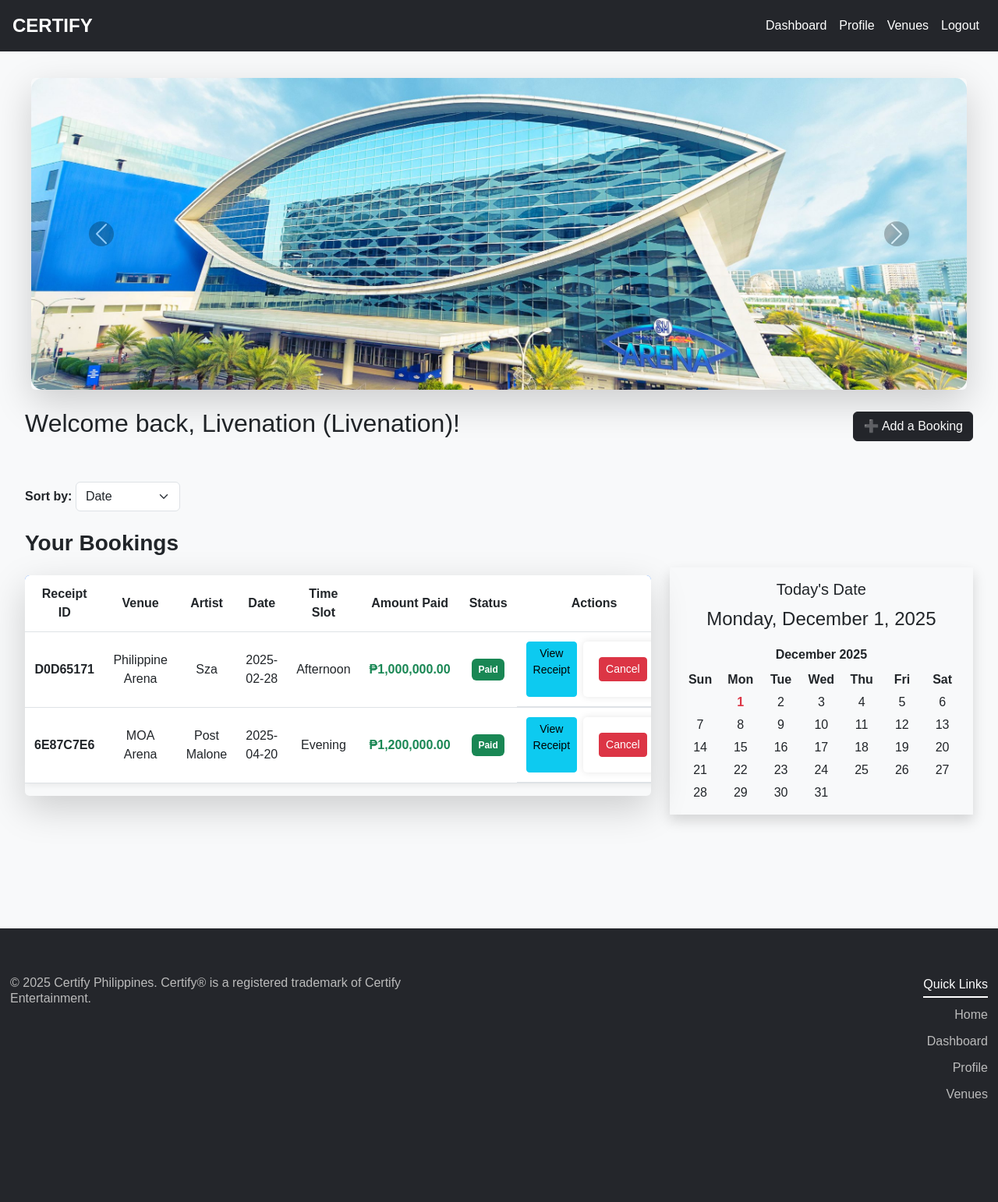
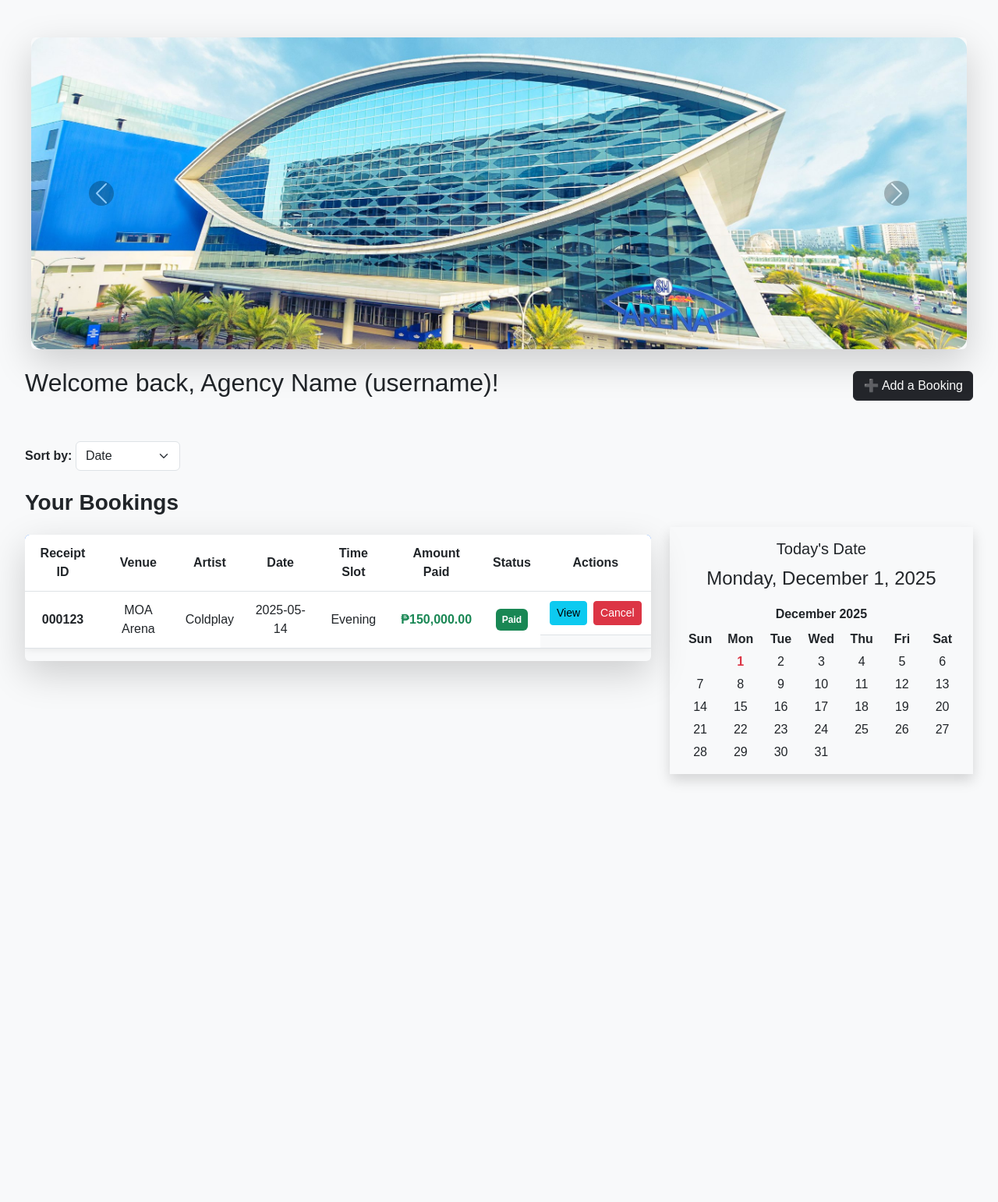
Before and after one commit to Cegeurun/Certify_MERN, a Flask app: page /dashboard in a window 1280 px wide. Shown: the whole page at 78% size. After the commit the page ends 1005 px from the top, so only its background shows below. Run offline with Flask 3, Linux system fonts and the light colour scheme; a user stored in the database is signed in; some libraries are stand-ins or nearby versions.

Commit message:
Refactor dashboard.html for improved layout and features
Revised the dashboard template to improve structure and functionality, including a booking form and sorting options.

```diff
--- a/Flask/templates/dashboard.html
+++ b/Flask/templates/dashboard.html
@@ -1,39 +1,51 @@
-{% extends 'base.html' %}
+<!DOCTYPE html>
+<html lang="en">
 
-{% block title %}Dashboard{% endblock %}
+<head>
+    <meta charset="UTF-8" />
+    <meta name="viewport" content="width=device-width, initial-scale=1.0" />
+    <title>Dashboard</title>
 
-{% block content %}
+    <!-- Bootstrap CSS -->
+    <link rel="stylesheet"
+        href="https://cdn.jsdelivr.net/npm/bootstrap@5.3.0/dist/css/bootstrap.min.css" />
 
+    <link rel="stylesheet" href="css/styles.css" />
+</head>
+
+<body>
 
     <div class="ms-3 me-3 mb-5 mt-5">
+
         <!-- Arena Slideshow -->
         <div id="arenaCarousel" class="carousel slide mb-4 shadow-lg rounded overflow-hidden" data-bs-ride="carousel">
             <div class="carousel-inner">
                 <div class="carousel-item active">
-            <img src="{{ url_for('static', filename='images/MOA_Arena.jpg') }}" class="d-block w-100 carousel-img" alt="MOA Arena">
+                    <img src="images/MOA_Arena.jpg" class="d-block w-100 carousel-img" alt="MOA Arena">
                 </div>
                 <div class="carousel-item">
-            <img src="{{ url_for('static', filename='images/Philippine_Arena.jpg') }}" class="d-block w-100 carousel-img" alt="Philippine Arena">
+                    <img src="images/Philippine_Arena.jpg" class="d-block w-100 carousel-img" alt="Philippine Arena">
                 </div>
                 <div class="carousel-item">
-            <img src="{{ url_for('static', filename='images/Araneta_Coliseum.jpg') }}" class="d-block w-100 carousel-img" alt="Araneta Coliseum">
+                    <img src="images/Araneta_Coliseum.jpg" class="d-block w-100 carousel-img" alt="Araneta Coliseum">
                 </div>
             </div>
 
             <!-- Navigation Controls -->
             <button class="carousel-control-prev" type="button" data-bs-target="#arenaCarousel" data-bs-slide="prev">
-        <span class="carousel-control-prev-icon custom-arrow" aria-hidden="true"></span>
-        <span class="visually-hidden">Previous</span>
+                <span class="carousel-control-prev-icon custom-arrow"></span>
             </button>
+
             <button class="carousel-control-next" type="button" data-bs-target="#arenaCarousel" data-bs-slide="next">
-        <span class="carousel-control-next-icon custom-arrow" aria-hidden="true"></span>
-        <span class="visually-hidden">Next</span>
+                <span class="carousel-control-next-icon custom-arrow"></span>
             </button>
         </div>
+
         <div class="container mt-5">
             <div class="ms-3 me-3 mb-5">
                 <div class="d-flex justify-content-between align-items-center mb-5">
-            <h2>Welcome back, {{ agency_name }} ({{ username }})!</h2>
+                    <h2>Welcome back, Agency Name (username)!</h2>
+
                     <button class="btn btn-primary" type="button" data-bs-toggle="collapse" data-bs-target="#bookingForm">
                         ➕ Add a Booking
                     </button>
@@ -42,19 +54,19 @@
                 <!-- Sorting Dropdown -->
                 <div class="mb-4">
                     <label for="sort" class="fw-bold">Sort by:</label>
-            <select id="sort" class="form-select w-auto d-inline-block" onchange="sortDashboard()">
-                <option value="date" {% if request.args.get('sort', 'date') == 'date' %}selected{% endif %}>Date</option>
-                <option value="artist" {% if request.args.get('sort') == 'artist' %}selected{% endif %}>Artist Name</option>
-                <option value="venue" {% if request.args.get('sort') == 'venue' %}selected{% endif %}>Venue</option>
+                    <select id="sort" class="form-select w-auto d-inline-block">
+                        <option value="date" selected>Date</option>
+                        <option value="artist">Artist Name</option>
+                        <option value="venue">Venue</option>
                     </select>
                 </div>
 
-        <!-- Booking and Calendar Layout -->
                 <div class="row">
+
+                    <!-- Left: Booking Table -->
                     <div class="col-lg-8">
-                <!-- Booking History -->
                         <h3 class="mb-4 fw-bold text-dark">Your Bookings</h3>
-                {% if bookings %}
+
                         <div class="table-responsive shadow-lg rounded">
                             <table class="table align-middle text-center">
                                 <thead class="bg-primary text-white">
@@ -69,171 +81,126 @@
                                         <th>Actions</th>
                                     </tr>
                                 </thead>
+
                                 <tbody class="bg-light">
-                                {% for booking in bookings %}
                                     <tr class="border-bottom">
-                                        <td class="fw-bold">{{ booking.receipt_id }}</td>
-                                        <td>{{ booking.venue.name }}</td>
-                                        <td>{{ booking.artist_name }}</td>
-                                        <td>{{ booking.date }}</td>
-                                        <td>{{ booking.time_slot }}</td>
-                                        <td class="fw-bold text-success">₱{{ "{:,.2f}".format(booking.amount_expected) }}</td>
-                                        <td>
-                                            <span class="badge {% if booking.status == 'Paid' %}bg-success{% else %}bg-danger{% endif %} p-2">
-                                                {{ booking.status }}
-                                            </span>
-                                        </td>
-                                        <td class="d-flex gap-2">
-                                            <a href="{{ url_for('view_receipt', booking_id=booking.id) }}" class="btn btn-info btn-sm">View Receipt</a>
-                                            {% if booking.status == "Paid" %}
-                                                <form method="POST" action="{{ url_for('cancel_booking', booking_id=booking.id) }}">
-                                                    <button type="submit" class="btn btn-danger btn-sm" onclick="return confirm('Are you sure?')">Cancel</button>
-                                                </form>
-                                            {% else %}
-                                                <span class="text-muted">Cancelled</span>
-                                            {% endif %}
+                                        <td><b>000123</b></td>
+                                        <td>MOA Arena</td>
+                                        <td>Coldplay</td>
+                                        <td>2025-05-14</td>
+                                        <td>Evening</td>
+                                        <td class="fw-bold text-success">₱150,000.00</td>
+
+                                        <td><span class="badge bg-success p-2">Paid</span></td>
+
+                                        <td class="d-flex gap-2 justify-content-center">
+                                            <a class="btn btn-info btn-sm">View</a>
+                                            <button class="btn btn-danger btn-sm">Cancel</button>
                                         </td>
                                     </tr>
-                                {% endfor %}
                                 </tbody>
+
                             </table>
                         </div>
-                {% else %}
-                    <p class="text-center text-muted">You have no bookings.</p>
-                {% endif %}
+
                     </div>
 
-            <!-- Right Side: Calendar -->
+                    <!-- Right: Calendar -->
                     <div class="col-lg-4 mb-5 pt-5">
                         <div class="cardd shadow p-3 mb-5">
                             <h5 class="text-center">Today's Date</h5>
                             <div id="calendar" class="text-center fs-4 text-dark"></div>
-                    <div id="calendar-grid" class="mt-3"></div> <!-- Calendar Grid -->
+                            <div id="calendar-grid" class="mt-3"></div>
                         </div>
                     </div>
                 </div>
 
                 <!-- Booking Form -->
-<div class="collapse mt-4 {% if request.args.get('error') %}show{% endif %}" id="bookingForm">
+                <div class="collapse mt-4" id="bookingForm">
                     <div class="cardd shadow-lg border-0 p-4" style="background: #f8f9fa; border-radius: 12px;">
                         <h4 class="mb-4 text-dark fw-bold text-center">New Booking</h4>
-        <form method="POST" action="{{ url_for('book') }}">
+
+                        <form>
                             <div class="mb-3">
                                 <label class="form-label fw-semibold text-dark">Artist Name</label>
-                <input type="text" name="artist_name" class="form-control border-0 shadow-sm" required
-                       value="{{ request.args.get('artist_name', '') }}"
-                       style="border-radius: 8px;">
+                                <input type="text" class="form-control border-0 shadow-sm" required />
                             </div>
+
                             <div class="mb-3">
                                 <label class="form-label fw-semibold text-dark">Concert Title</label>
-                <input type="text" name="concert_title" class="form-control border-0 shadow-sm" required
-                       value="{{ request.args.get('concert_title', '') }}"
-                       style="border-radius: 8px;">
+                                <input type="text" class="form-control border-0 shadow-sm" required />
                             </div>
+
                             <div class="mb-3">
                                 <label class="form-label fw-semibold text-dark">Venue</label>
-                <select name="venue" class="form-select border-0 shadow-sm" required style="border-radius: 8px;">
-                    {% for venue in venues %}
-                        <option value="{{ venue.name }}" {% if request.args.get('venue') == venue.name %}selected{% endif %}>
-                            {{ venue.name }}
-                        </option>
-                    {% endfor %}
+                                <select class="form-select border-0 shadow-sm">
+                                    <option>MOA Arena</option>
+                                    <option>Philippine Arena</option>
+                                    <option>Araneta Coliseum</option>
                                 </select>
                             </div>
+
                             <div class="mb-3">
                                 <label class="form-label fw-semibold text-dark">Date</label>
-                <input type="date" name="date" class="form-control border-0 shadow-sm" required min="{{ today }}"
-                       style="border-radius: 8px;">
+                                <input type="date" class="form-control border-0 shadow-sm" required />
                             </div>
+
                             <div class="mb-3">
                                 <label class="form-label fw-semibold text-dark">Time Slot</label>
-                <select name="time_slot" class="form-select border-0 shadow-sm" required style="border-radius: 8px;">
-                    <option value="Morning" {% if request.args.get('time_slot') == 'Morning' %}selected{% endif %}>
-                        Morning (8:00 AM - 12:00 PM)
-                    </option>
-                    <option value="Afternoon" {% if request.args.get('time_slot') == 'Afternoon' %}selected{% endif %}>
-                        Afternoon (12:00 PM - 4:00 PM)
-                    </option>
-                    <option value="Evening" {% if request.args.get('time_slot') == 'Evening' %}selected{% endif %}>
-                        Evening (4:00 PM - 11:00 PM)
-                    </option>
+                                <select class="form-select border-0 shadow-sm">
+                                    <option>Morning (8 AM - 12 PM)</option>
+                                    <option>Afternoon (12 PM - 4 PM)</option>
+                                    <option>Evening (4 PM - 11 PM)</option>
                                 </select>
                             </div>
+
                             <div class="mb-3">
                                 <label class="form-label fw-semibold text-dark">Payment Method</label>
-                <select name="payment_method" class="form-select border-0 shadow-sm" required style="border-radius: 8px;">
-                    <option value="Credit Card">Credit Card</option>
-                    <option value="GCash">GCash</option>
-                    <option value="PayPal">PayPal</option>
-                    <option value="Bank Transfer">Bank Transfer</option>
+                                <select class="form-select border-0 shadow-sm">
+                                    <option>Credit Card</option>
+                                    <option>GCash</option>
+                                    <option>PayPal</option>
+                                    <option>Bank Transfer</option>
                                 </select>
                             </div>
-            <button type="submit" class="btn btn-success w-100 shadow-sm fw-bold"
-                    style="border-radius: 8px; font-size: 18px;">Confirm Booking</button>
+
+                            <button class="btn btn-success w-100 shadow-sm fw-bold">
+                                Confirm Booking
+                            </button>
                         </form>
                     </div>
                 </div>
 
+            </div>
+        </div>
 
     </div>
 
-<!-- Sorting JavaScript -->
-<script>
-
-    function sortDashboard() {
-
-        let sortValue = document.getElementById("sort").value;
-
-        window.location.href = "{{ url_for('dashboard') }}?sort=" + sortValue;
-
-    }
-
-    // ✅ Prevent past dates in the date picker
-
-    document.addEventListener("DOMContentLoaded", function() {
-
-        let today = new Date().toISOString().split('T')[0];
-
-        document.querySelector("input[name='date']").setAttribute("min", today);
-
-    });
-</script>
-
-<!-- FullCalendar JS -->
+    <!-- Calendar Script -->
     <script>
         document.addEventListener("DOMContentLoaded", function () {
-        // Display current date
             let today = new Date();
-        let options = { weekday: 'long', year: 'numeric', month: 'long', day: 'numeric' };
-        document.getElementById("calendar").innerText = today.toLocaleDateString('en-US', options);
+            let options = { weekday: "long", year: "numeric", month: "long", day: "numeric" };
+            document.getElementById("calendar").innerText = today.toLocaleDateString("en-US", options);
 
-        // Generate a simple calendar grid
             function generateCalendar() {
                 let calendarGrid = document.getElementById("calendar-grid");
                 let firstDay = new Date(today.getFullYear(), today.getMonth(), 1).getDay();
                 let lastDate = new Date(today.getFullYear(), today.getMonth() + 1, 0).getDate();
                 let days = ["Sun", "Mon", "Tue", "Wed", "Thu", "Fri", "Sat"];
 
-            let html = `<div class="text-center fw-bold">${today.toLocaleString('en-US', { month: 'long', year: 'numeric' })}</div>`;
+                let html = `<div class="text-center fw-bold">${today.toLocaleString("en-US", { month: "long", year: "numeric" })}</div>`;
                 html += `<div class="d-grid grid-template-columns-7 text-center mt-2">`;
 
-            // Add days of the week
-            for (let day of days) {
-                html += `<div class="fw-bold">${day}</div>`;
+                for (let d of days) html += `<div class="fw-bold">${d}</div>`;
+                for (let i = 0; i < firstDay; i++) html += `<div></div>`;
+
+                for (let d = 1; d <= lastDate; d++) {
+                    let cls = d === today.getDate() ? "fw-bold text-danger" : "";
+                    html += `<div class="${cls}">${d}</div>`;
                 }
 
-            // Add blank spaces for the first week
-            for (let i = 0; i < firstDay; i++) {
-                html += `<div></div>`;
-            }
-
-            // Add days of the month
-            for (let day = 1; day <= lastDate; day++) {
-                let className = (day === today.getDate()) ? "fw-bold text-danger" : "";
-                html += `<div class="${className}">${day}</div>`;
-            }
-
-            html += `</div>`;
+                html += "</div>";
                 calendarGrid.innerHTML = html;
             }
 
@@ -248,4 +215,9 @@
             gap: 5px;
         }
     </style>
-{% endblock %}
+
+    <!-- Bootstrap JS -->
+    <script src="https://cdn.jsdelivr.net/npm/bootstrap@5.3.0/dist/js/bootstrap.bundle.min.js"></script>
+</body>
+
+</html>
```
Lines whose indentation alone changed are shown as unchanged.
